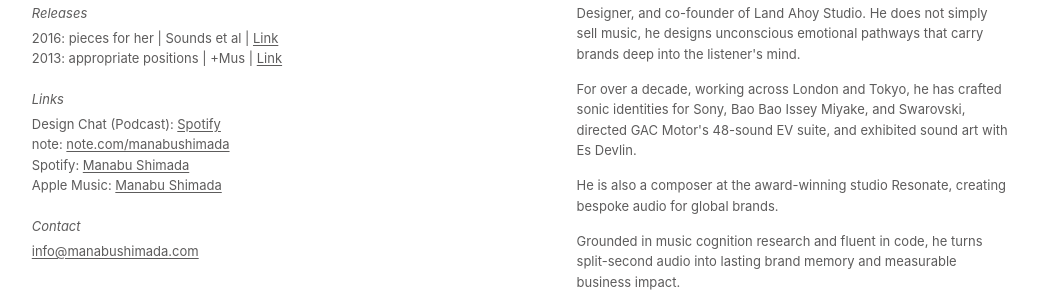
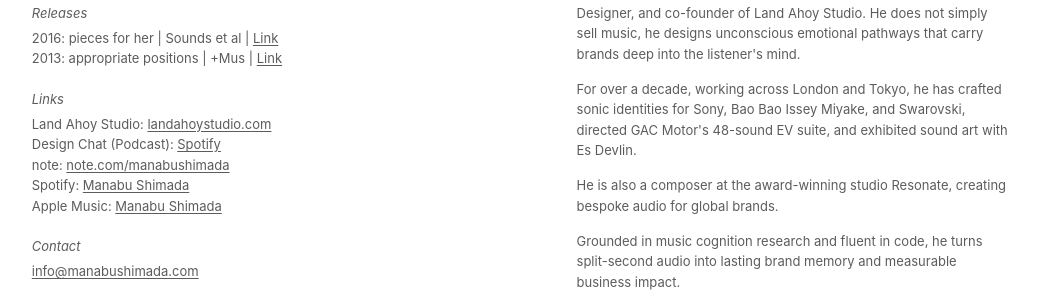
Before and after one commit to manabushimadastudio/manabushimadastudio.github.io, a plain HTML site: page index.html in a window 1280 px wide. Shown: the part 560-855 px from the top of the page, without its empty margins (168-1210 px from the left). Drawn offline with Linux system fonts and the light colour scheme.

Commit message:
Add Land Ahoy Studio link to Links section
Co-Authored-By: Claude Fable 5 <noreply@anthropic.com>

```diff
--- a/index.html
+++ b/index.html
@@ -142,6 +142,7 @@
     <section>
       <h2>Links</h2>
       <ul>
+        <li>Land Ahoy Studio: <a target="_blank" rel="noopener" href="https://landahoystudio.com/">landahoystudio.com</a></li>
         <li>Design Chat (Podcast): <a target="_blank" rel="noopener" href="https://open.spotify.com/show/2z6QGhEnBg08WAgOOyVFu5">Spotify</a></li>
         <li>note: <a target="_blank" rel="noopener" href="https://note.com/manabushimada/">note.com/manabushimada</a></li>
         <li>Spotify: <a target="_blank" rel="noopener" href="https://open.spotify.com/artist/0f2uFRn9rEqnpyVc1GhPMt">Manabu Shimada</a></li>
```
